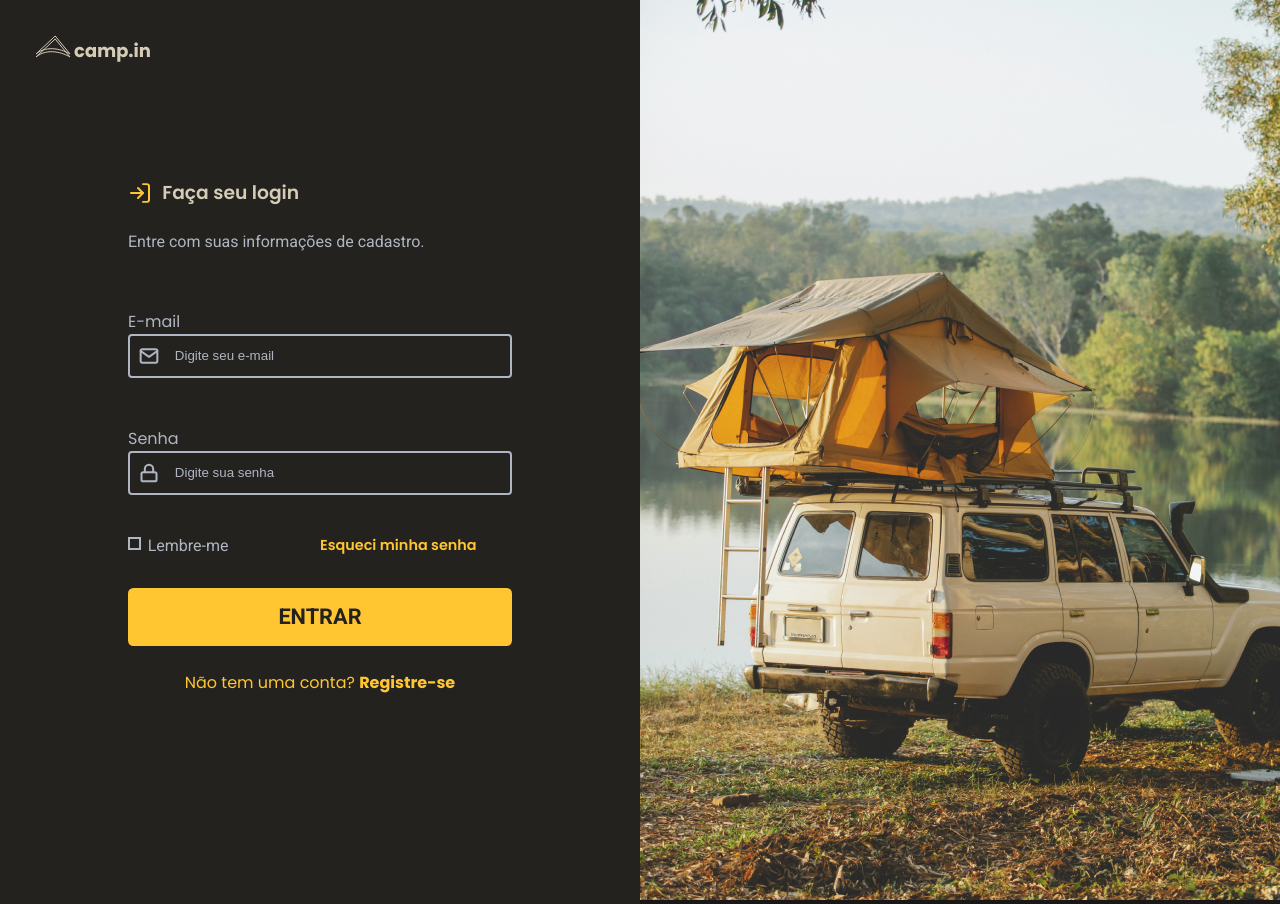
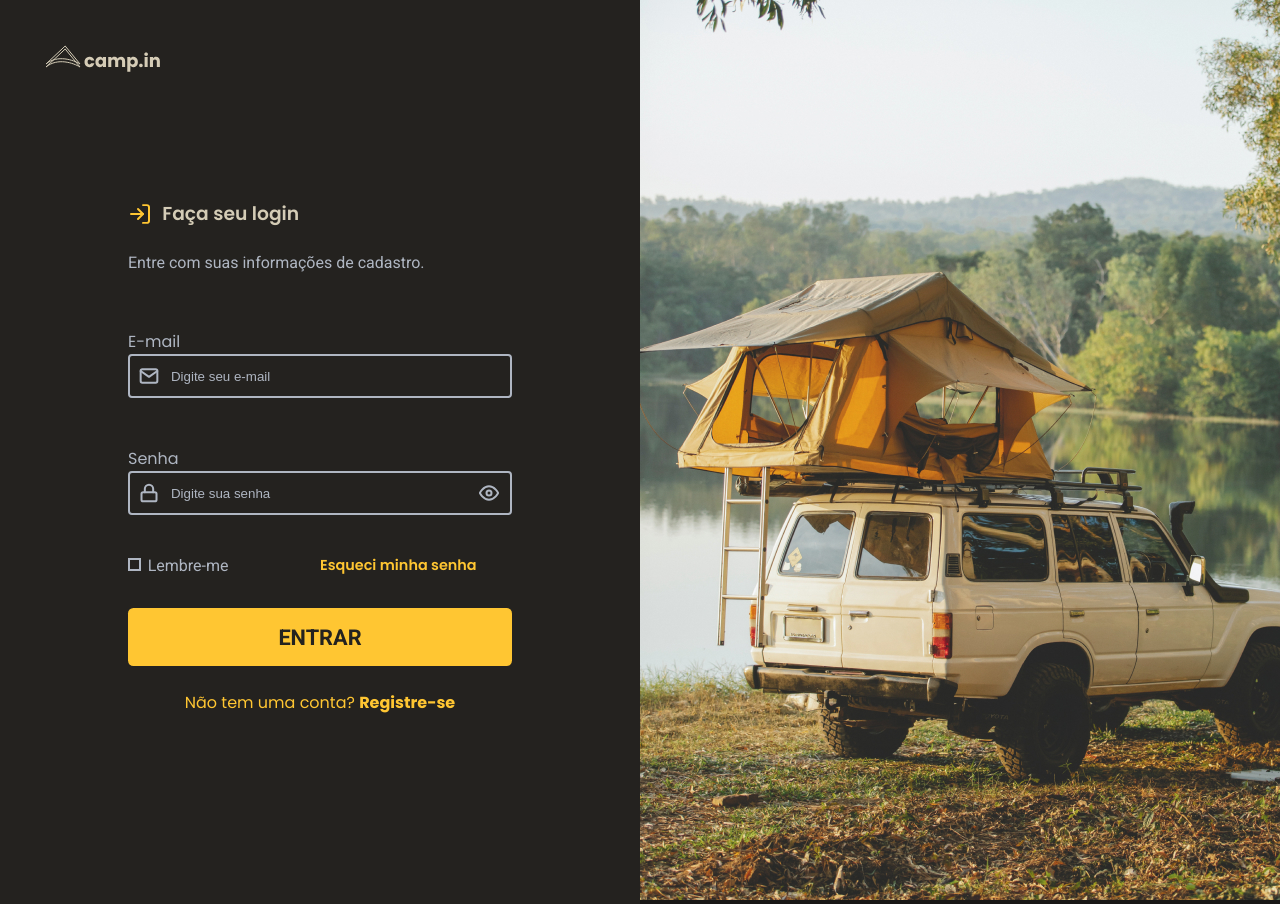
Before and after one commit to lucashemanuel/desafio-login-form-css, a plain HTML site: page index.html in a window 1280 px wide. Shown: the top 904 px of the page. Drawn offline with nearby package versions, Linux system fonts and the light colour scheme.

Commit message:
new version

```diff
--- a/css/styles.css
+++ b/css/styles.css
@@ -10,6 +10,7 @@
   --form-background: #24221f;
   --primary-color: #ffc632;
 }
+
 * {
   margin: 0;
   padding: 0;
@@ -25,12 +26,16 @@ body {
 .header {
   display: flex;
   align-self: flex-start;
-  padding: 2.7vw;
+  padding: 3.5vw;
   margin-bottom: 10vh;
+  animation: flip;
+  animation-duration: 2s;
 }
 
 aside {
   width: 50vw;
+  animation: slideInRight;
+  animation-duration: 2s;
 }
 
 main {
@@ -42,6 +47,8 @@ main {
 }
 form {
   width: 30vw;
+  animation: slideInLeft;
+  animation-duration: 2s;
 }
 
 .header-main {
@@ -50,7 +57,10 @@ form {
   width: 30vw;
   height: 9.35vh;
   margin-bottom: 7vh;
+  animation: slideInLeft;
+  animation-duration: 2s;
 }
+
 .header-main h3 {
   font-family: 'Poppins', sans-serif;
   font-weight: 600;
@@ -63,6 +73,7 @@ form {
   color: var(--text-base);
   font-size: 1em;
 }
+
 .input-email {
   display: flex;
   flex-direction: column;
@@ -80,7 +91,7 @@ form {
   height: 5vh;
   background-color: transparent;
   color: var(--text-base);
-  padding-left: 3.5vw;
+  padding-left: 3.2vw;
 }
 
 #email:focus-within {
@@ -95,31 +106,41 @@ form {
   font-size: 1em;
   color: var(--text-base);
 }
+
 .input-senha {
   display: flex;
   flex-direction: column;
-  border-radius: 2em;
   margin-bottom: 5vh;
 }
 
 #senha {
   background-image: url('../assets/lock.svg');
-  background-position: left;
-  background-position-y: center;
-  background-position-x: 0.7vw;
+  background-position: left center;
+  background-position-x: 2.5%;
   background-repeat: no-repeat;
   border: 0.15em solid var(--text-base);
   border-radius: 0.3em;
+  width: 26.45vw;
   height: 5vh;
   background-color: transparent ;
   color: var(--text-base);
-  padding-left: 3.5vw;
+  padding-left: 3.2vw;
 }
+.pass {
+  position: relative;
+}
+.eye {
+  position: absolute;
+  top: 1.5vh;
+  right: 1vw;
+  cursor: pointer;
+}
+
 #senha:focus-within {
+  background-image: url('../assets/lock-focus.svg');
   border-color: var(--primary-color);
   outline: none;
   color: var(--primary-color);
-  background-image: url('../assets/lock-focus.svg');
 }
 
 input::placeholder {
@@ -131,6 +152,7 @@ input::placeholder {
   font-size: 1em;
   color: var(--text-base);
 }
+
 .lembra {
   display: flex;
   flex-direction: row;
@@ -185,12 +207,14 @@ input::placeholder {
   height: 7.25vh;
   border-radius: 0.25em;
 }
+
 p {
   font-family: 'Poppins', sans-serif;
   text-align: center;
   color: var(--primary-color);
   margin-top: 3vh;
 }
+
 p a {
   font-family: 'Poppins', sans-serif;
   font-weight: bold;
--- a/index.html
+++ b/index.html
@@ -6,6 +6,10 @@
     <meta name="viewport" content="width=device-width, initial-scale=1.0" />
     <link rel="stylesheet" href="css/styles.css" />
     <link rel="shortcut icon" href="assets/favicon.ico" type="image/x-icon" />
+    <link
+      rel="stylesheet"
+      href="https://cdnjs.cloudflare.com/ajax/libs/animate.css/4.1.1/animate.min.css"
+    />
     <title>Desafio Form Login</title>
   </head>
   <body>
@@ -32,6 +36,7 @@
 
         <div class="input-senha">
           <label for="senha">Senha</label>
+          <div class="pass">
             <input
               type="password"
               name="senha"
@@ -39,6 +44,13 @@
               placeholder="Digite sua senha"
               required
             />
+            <img
+              src="assets/eye.svg"
+              alt="Imagem de Revelação"
+              class="eye"
+              onclick="showPassword()"
+            />
+          </div>
         </div>
 
         <div class="lembra">
@@ -61,5 +73,17 @@
     <aside>
       <img src="assets/side-image.jpg" alt="Imagem do Carro" />
     </aside>
+
+    <script type="text/javascript">
+      function showPassword() {
+        var pass = document.querySelector("#senha");
+
+        if (pass.type === "password") {
+          pass.type = "text";
+        } else {
+          pass.type = "password";
+        }
+      }
+    </script>
   </body>
 </html>
```
Lines whose indentation alone changed are shown as unchanged.
